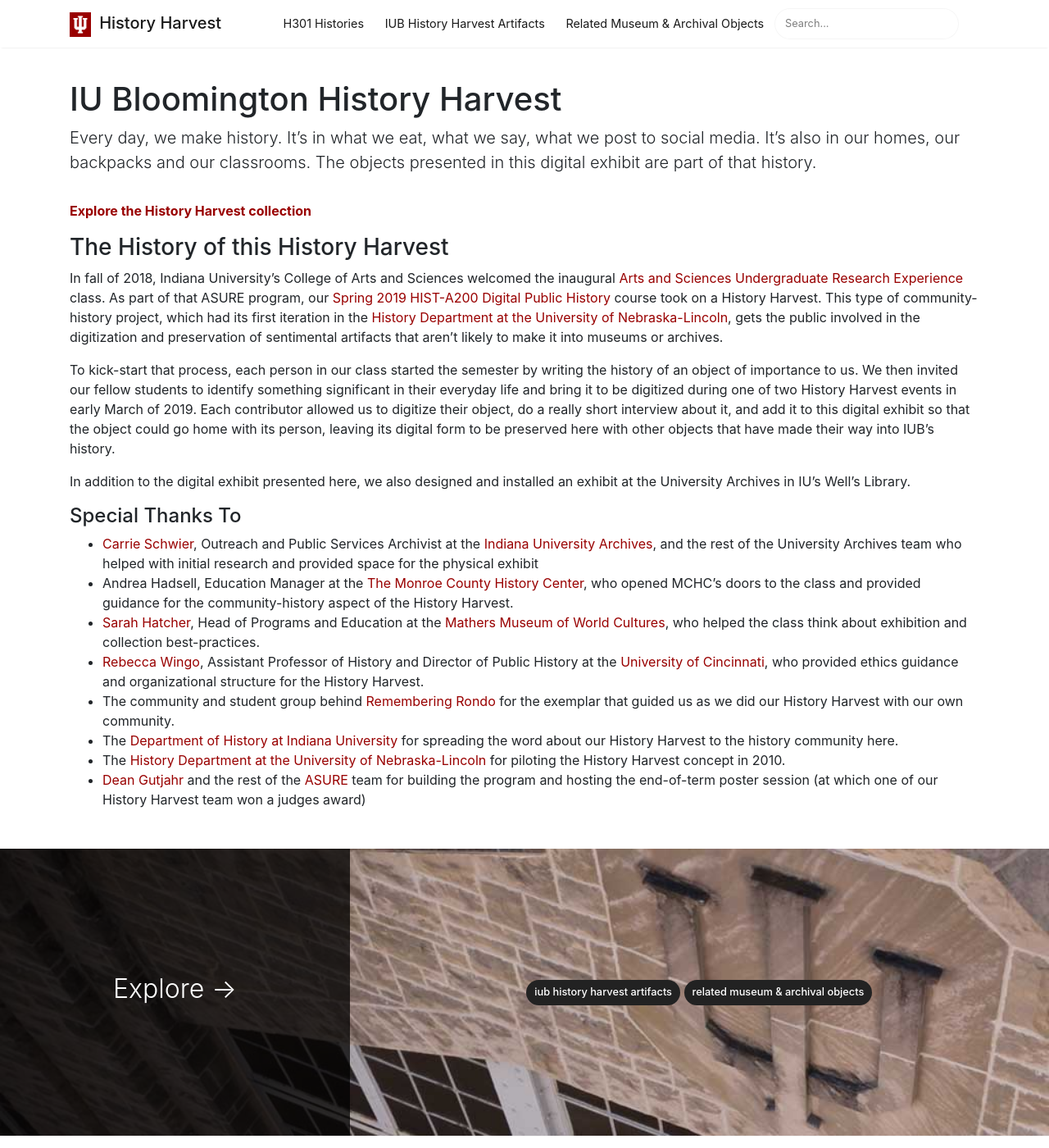
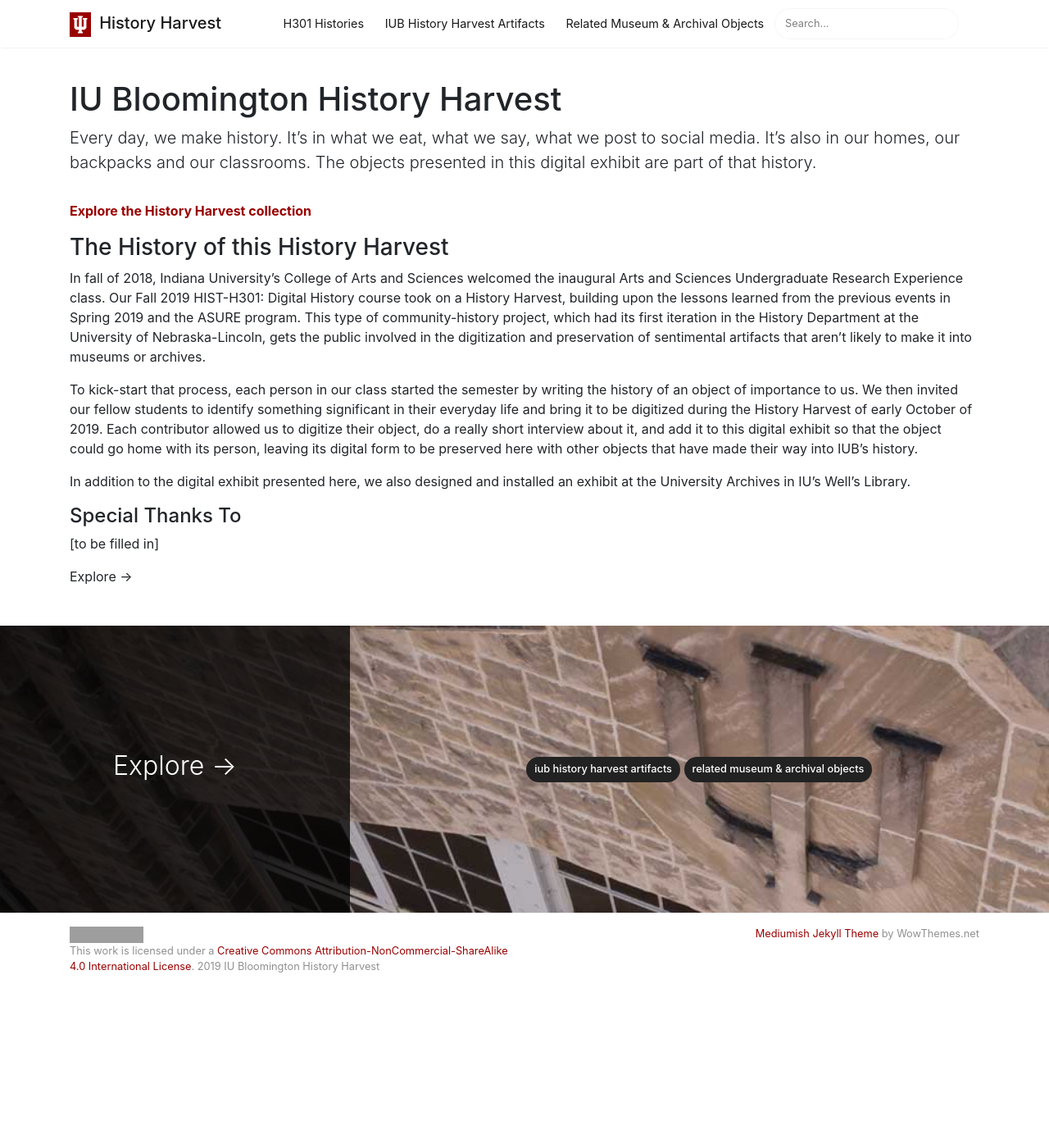
Before and after one commit to H301HistoryHarvest/H301HistoryHarvest, a Jekyll site: the page built from _pages/index.md, in a window 1280 px wide and 1400 px high. Shown: the whole window at 82% size. Built offline with Jekyll 4.4.1, drawn with Linux system fonts in a browser that asks for light colours; nearby versions of some CDN libraries; comment, search, counter and statistics services are not loaded; grey boxes are pictures that could not be loaded.

Commit message:
Update index.md

```diff
--- a/_pages/index.md
+++ b/_pages/index.md
@@ -8,19 +8,14 @@ permalink: /
 
 ### The History of this History Harvest
 
-In fall of 2018, Indiana University's College of Arts and Sciences welcomed the inaugural [Arts and Sciences Undergraduate Research Experience](https://college.indiana.edu/academics/opportunities/asure/) class. As part of that ASURE program, our [Spring 2019 HIST-A200 Digital Public History](https://history.indiana.edu) course took on a History Harvest. This type of community-history project, which had its first iteration in the [History Department at the University of Nebraska-Lincoln](https://history.unl.edu/history-harvest), gets the public involved in the digitization and preservation of sentimental artifacts that aren't likely to make it into museums or archives.
+In fall of 2018, Indiana University’s College of Arts and Sciences welcomed the inaugural Arts and Sciences Undergraduate Research Experience class. Our Fall 2019 HIST-H301: Digital History course took on a History Harvest, building upon the lessons learned from the previous events in Spring 2019 and the ASURE program. This type of community-history project, which had its first iteration in the History Department at the University of Nebraska-Lincoln, gets the public involved in the digitization and preservation of sentimental artifacts that aren’t likely to make it into museums or archives.
 
-To kick-start that process, each person in our class started the semester by writing the history of an object of importance to us. We then invited our fellow students to  identify something significant in their everyday life and bring it to be digitized during one of two History Harvest events in early March of 2019. Each contributor allowed us to digitize their object, do a really short interview about it, and add it to this digital exhibit so that the object could go home with its person, leaving its digital form to be preserved here with other objects that have made their way into IUB's history.
+To kick-start that process, each person in our class started the semester by writing the history of an object of importance to us. We then invited our fellow students to identify something significant in their everyday life and bring it to be digitized during the History Harvest of early October of 2019. Each contributor allowed us to digitize their object, do a really short interview about it, and add it to this digital exhibit so that the object could go home with its person, leaving its digital form to be preserved here with other objects that have made their way into IUB’s history.
 
-In addition to the digital exhibit presented here, we also designed and installed an exhibit at the University Archives in IU's Well's Library.
+In addition to the digital exhibit presented here, we also designed and installed an exhibit at the University Archives in IU’s Well’s Library.
+
 
 #### Special Thanks To
+[to be filled in]
 
-- [Carrie Schwier](https://libraries.indiana.edu/carrie-schwier), Outreach and Public Services Archivist at the [Indiana University Archives](https://libraries.indiana.edu/archives), and the rest of the University Archives team who helped with initial research and provided space for the physical exhibit
-- Andrea Hadsell, Education Manager at the [The Monroe County History Center](https://monroehistory.org), who opened MCHC's doors to the class and provided guidance for the community-history aspect of the History Harvest.
-- [Sarah Hatcher](https://mathersmuseum.indiana.edu/about1/staff/sarah-hatcher.html), Head of Programs and Education at the [Mathers Museum of World Cultures](https://mathersmuseum.indiana.edu), who helped the class think about exhibition and collection best-practices.
-- [Rebecca Wingo](http://rebeccawingo.com), Assistant Professor of History and Director of Public History at the [University of Cincinnati](https://www.uc.edu), who provided ethics guidance and organizational structure for the History Harvest.
-- The community and student group behind [Remembering Rondo](http://rememberingrondo.org) for the exemplar that guided us as we did our History Harvest with our own community.
-- The [Department of History at Indiana University](https://history.indiana.edu) for spreading the word about our History Harvest to the history community here.
-- The [History Department at the University of Nebraska-Lincoln](https://history.unl.edu) for piloting the History Harvest concept in 2010.
-- [Dean Gutjahr](https://college.indiana.edu/about/leadership/gutjahr-paul.html) and the rest of the [ASURE](https://college.indiana.edu/academics/opportunities/asure/) team for building the program and hosting the end-of-term poster session (at which one of our History Harvest team won a judges award)
+Explore →
```
